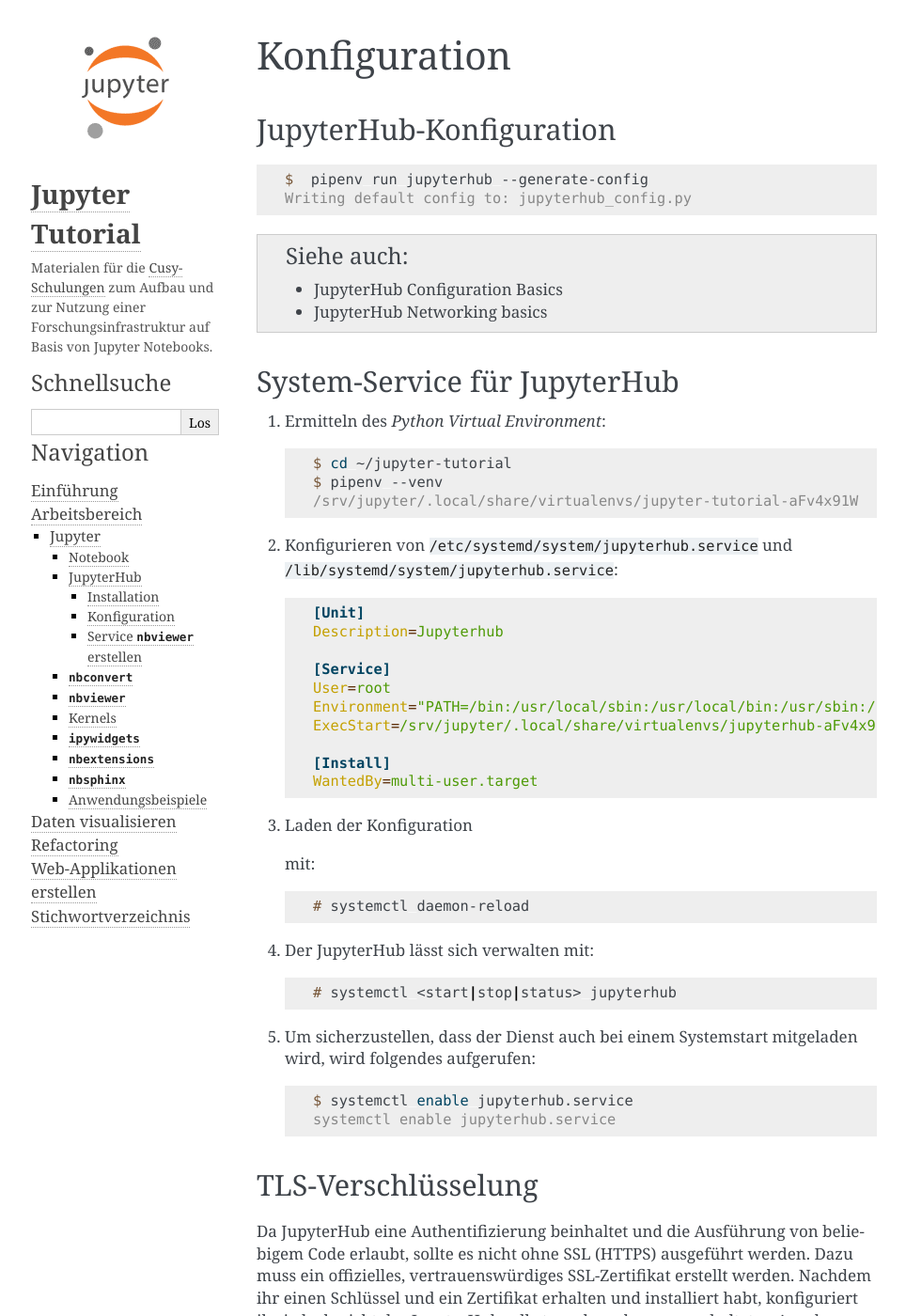
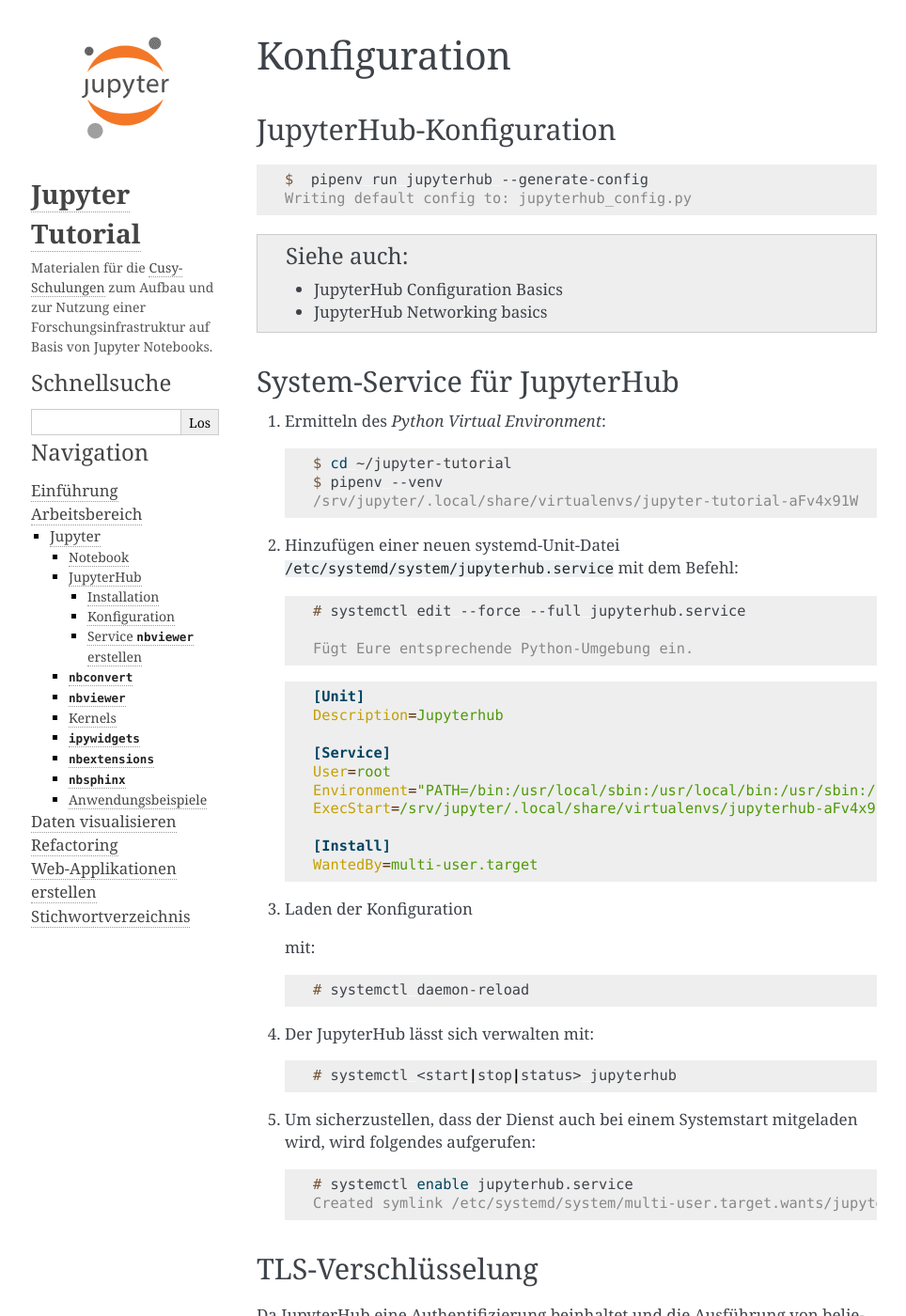
Before and after one commit to veit/jupyter-tutorial-de, a Sphinx documentation site: the page built from docs/workspace/jupyter/hub/config.rst, in a window 1280 px wide and 1400 px high. Shown: the whole window at 94% size, without its empty margins (147-1111 px from the left). Built offline with Sphinx 7.4.7, drawn with Linux system fonts in a browser that asks for light colours; pages that are not in the unit, such as notebooks, are missing from menus.

Commit message:
Adapted systemd configuration

```diff
--- a/docs/workspace/jupyter/hub/config.rst
+++ b/docs/workspace/jupyter/hub/config.rst
@@ -25,8 +25,14 @@
     $ pipenv --venv
     /srv/jupyter/.local/share/virtualenvs/jupyter-tutorial-aFv4x91W
 
-#. Konfigurieren von ``/etc/systemd/system/jupyterhub.service`` und
-   ``/lib/systemd/system/jupyterhub.service``:
+#. Hinzufügen einer neuen systemd-Unit-Datei
+   ``/etc/systemd/system/jupyterhub.service`` mit dem Befehl:
+
+   .. code-block:: console
+
+    # systemctl edit --force --full jupyterhub.service
+
+    Fügt Eure entsprechende Python-Umgebung ein.
 
    .. code-block:: ini
 
@@ -60,8 +66,8 @@
 
    .. code-block:: console
 
-    $ systemctl enable jupyterhub.service
-    systemctl enable jupyterhub.service
+    # systemctl enable jupyterhub.service
+    Created symlink /etc/systemd/system/multi-user.target.wants/jupyterhub.service → /etc/systemd/system/jupyterhub.service.
 
 TLS-Verschlüsselung
 -------------------
```
